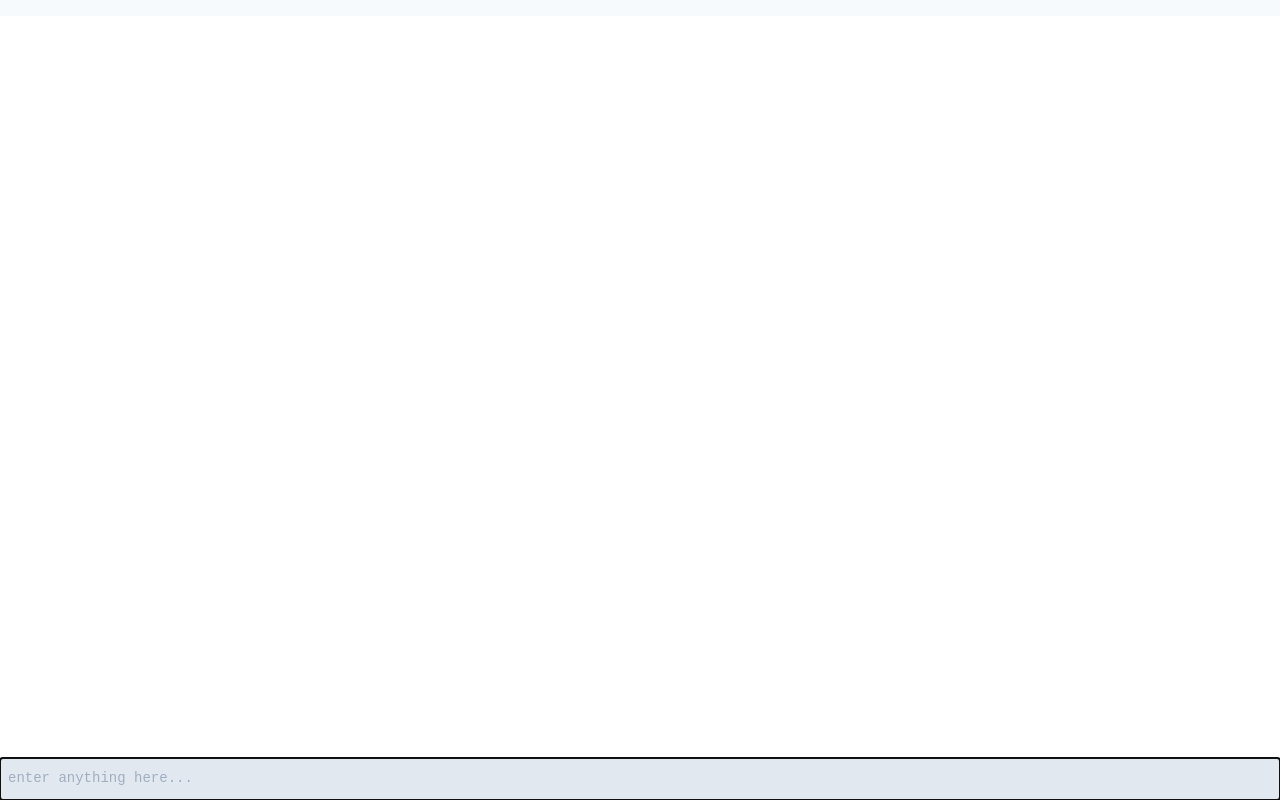
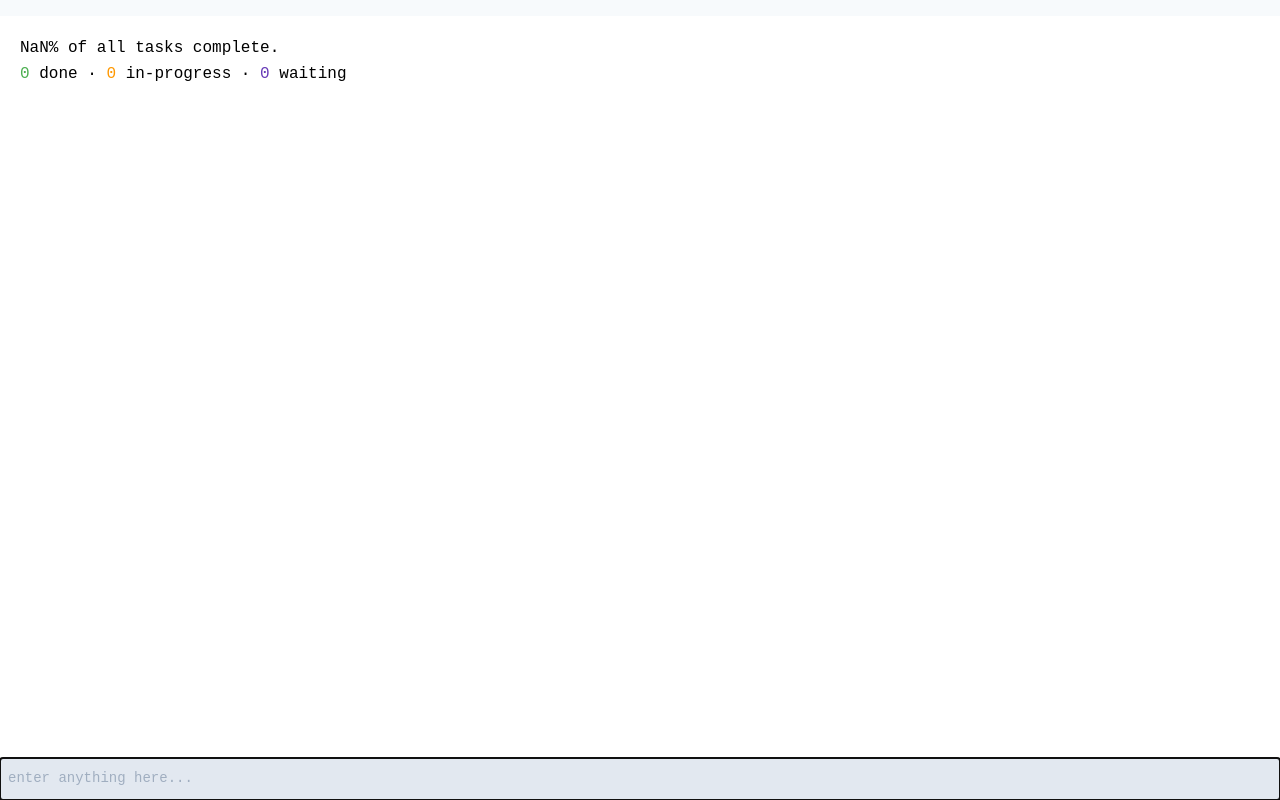
Before and after one commit to huytd/pomoday-v2, a React (Vite) app: page / in a window 1280 px wide. Built offline with nearby package versions, Linux system fonts and the light colour scheme; a web font is replaced by a local one.

Commit message:
Implement stats

```diff
--- a/package.json
+++ b/package.json
@@ -10,6 +10,7 @@
   },
   "dependencies": {
     "@types/react-dom": "^16.9.1",
+    "marked": "^0.7.0",
     "parcel-bundler": "^1.12.3",
     "react": "^16.10.2",
     "react-dom": "^16.10.2",
--- a/src/components/App.tsx
+++ b/src/components/App.tsx
@@ -1,4 +1,5 @@
 import * as React from 'react';
+import marked from 'marked';
 
 enum RowType {
   TAG,
@@ -33,9 +34,9 @@ const parseCommand = (input: string): Command => {
 
 const getStatus = (status?: TaskStatus) => {
   switch (status) {
-    case TaskStatus.DONE: return <span className="text-green-600 mr-2">✔</span>;
-    case TaskStatus.WIP: return <span className="text-orange-500 mr-2">…</span>;
-    case TaskStatus.WAIT: return <span className="text-gray-500 mr-2">□</span>;
+    case TaskStatus.DONE: return <span className="text-green-600">✔</span>;
+    case TaskStatus.WIP: return <span className="text-orange-500">…</span>;
+    case TaskStatus.WAIT: return <span className="text-gray-500">□</span>;
     default: return null;
   }
 };
@@ -53,7 +54,7 @@ const TaskItemDisplay = props => {
   const counter = props.counter;
   return <>
     <div className="w-12 text-right mr-2">{counter}. </div>
-    <div className="flex-1 text-left">{getStatus(status)} {title}</div>
+    <div className="flex-1 text-left">{getStatus(status)} <span className="inline-block" dangerouslySetInnerHTML={{__html: title}}></span></div>
   </>;
 };
 
@@ -62,8 +63,8 @@ const Row = (props) => {
   const title = props.title || "";
   const status = props.status || undefined;
   const counter = props.counter || undefined;
-  return <div className={`${type === RowType.TAG ? 'reset-counter font-bold underline' : (type === RowType.TEXT && !title.length ? 'p-3' : 'flex flex-row')}`}>
-    {type === RowType.TASK ? <TaskItemDisplay title={title} status={status} counter={counter} /> : title}
+  return <div className={`row ${type === RowType.TAG ? 'font-bold underline' : (type === RowType.TEXT && !title.length ? 'p-3' : 'flex flex-row')}`}>
+    {type === RowType.TASK ? <TaskItemDisplay title={marked(title)} status={status} counter={counter} /> : ( type === RowType.TEXT ? <span className="inline-block" dangerouslySetInnerHTML={{__html: marked(title)}}></span> : title)}
   </div>;
 };
 
@@ -133,14 +134,35 @@ export const App = () => {
     return groups;
   }, {});
 
+  const summary = state.tasks.reduce((stats, t) => {
+    switch (t.status) {
+      case TaskStatus.WAIT:
+        stats.pending += 1;
+        break;
+      case TaskStatus.DONE:
+        stats.done += 1;
+        break;
+      case TaskStatus.WIP:
+        stats.wip += 1;
+        break;
+    }
+    return stats;
+  }, {
+    done: 0,
+    wip: 0,
+    pending: 0
+  })
+
   return <div className="w-full h-full flex flex-col">
     <div className="p-2 bg-gray-100 text-sm"></div>
-    <div className="flex-1 p-5 w-1/2 mx-auto">
+    <div className="flex-1 p-5">
       {Object.keys(taskGroups).map((g, i) => [
         <Row key={`tag-${i}`} type={RowType.TAG} title={g} />,
         taskGroups[g].map((t, j) => <Row key={`tag-${i}-inner-task-${j}`} type={RowType.TASK} status={t.status} title={t.title} counter={t.id} />),
         <Row key={`tag-${i}-separator-${i}`} type={RowType.TEXT} title="" />
       ])}
+      <Row type={RowType.TEXT} title={`${(summary.done/state.tasks.length * 100).toFixed(0)}% of all tasks complete.`} />
+      <Row type={RowType.TEXT} title={`<span class="text-green-500">${summary.done}</span> done · <span class="text-orange-500">${summary.wip}</span> in-progress · <span class="text-purple-500">${summary.pending}</span> waiting`} />
     </div>
     <input ref={inputRef} className="bg-gray-300 p-2 text-sm" tabIndex={0} autoFocus={true} onKeyPress={onKeyPress} placeholder="enter anything here..." />
   </div>;
--- a/src/styles/style.scss
+++ b/src/styles/style.scss
@@ -122,14 +122,11 @@ body {
 @tailwind components;
 @tailwind utilities;
 
-// .reset-counter {
-  // counter-reset: task-numbering;
-// }
-
-// .counter-increment {
-  // counter-increment: task-numbering;
-
-  // &::before {
-    // content: counter(task-numbering) ". ";
-  // }
-// }
+.row {
+  a {
+    @apply text-tomato-500;
+    &:hover {
+      @apply text-tomato-300;
+    }
+  }
+}
```
Also changed, not shown: 1 other file (tests, documents, lock files or other folders).
